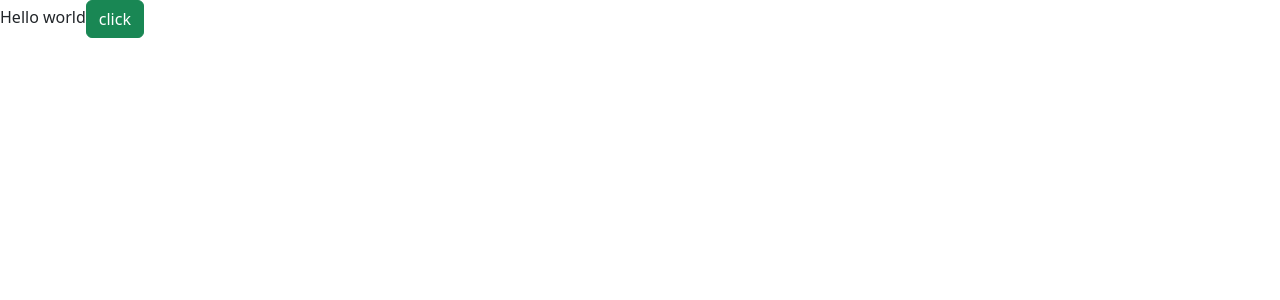
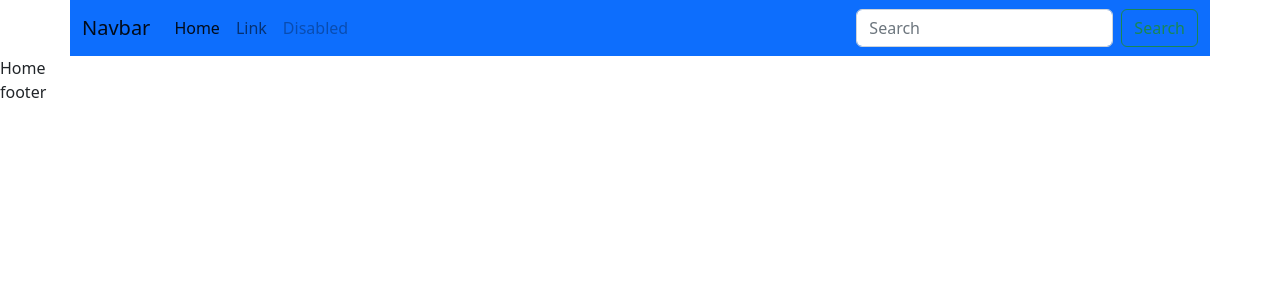
Before and after one commit to hossainshadat/content-management-with-redux-clientside, a React (Create React App) app: page / in a window 1280 px wide. Shown: the top 300 px of the page. Built offline with nearby package versions, Linux system fonts and the light colour scheme.

Commit message:
Bootstrap navbar added

```diff
--- a/src/App.js
+++ b/src/App.js
@@ -1,11 +1,11 @@
-import "bootstrap/dist/css/bootstrap.min.css";
-import { Button } from "react-bootstrap";
+// import "bootstrap/dist/css/bootstrap.min.css";
+import { RouterProvider } from "react-router-dom";
+import { router } from "./routes/routes";
 
 function App() {
   return (
     <div>
-      Hello world
-      <Button variant="success">click</Button>
+      <RouterProvider router={router} />
     </div>
   );
 }
--- a/src/layout/main/Navbar.js
+++ b/src/layout/main/Navbar.js
@@ -0,0 +1,52 @@
+import React from "react";
+
+export const Navbar = () => {
+  return (
+    <nav class="container navbar navbar-expand-lg bg-primary">
+      <div class="container-fluid">
+        <a class="navbar-brand" href="#">
+          Navbar
+        </a>
+        <button
+          class="navbar-toggler"
+          type="button"
+          data-bs-toggle="collapse"
+          data-bs-target="#navbarTogglerDemo02"
+          aria-controls="navbarTogglerDemo02"
+          aria-expanded="false"
+          aria-label="Toggle navigation"
+        >
+          <span class="navbar-toggler-icon"></span>
+        </button>
+        <div class="collapse navbar-collapse" id="navbarTogglerDemo02">
+          <ul class="navbar-nav me-auto mb-2 mb-lg-0">
+            <li class="nav-item">
+              <a class="nav-link active" aria-current="page" href="#">
+                Home
+              </a>
+            </li>
+            <li class="nav-item">
+              <a class="nav-link" href="#">
+                Link
+              </a>
+            </li>
+            <li class="nav-item">
+              <a class="nav-link disabled">Disabled</a>
+            </li>
+          </ul>
+          <form class="d-flex" role="search">
+            <input
+              class="form-control me-2"
+              type="search"
+              placeholder="Search"
+              aria-label="Search"
+            />
+            <button class="btn btn-outline-success" type="submit">
+              Search
+            </button>
+          </form>
+        </div>
+      </div>
+    </nav>
+  );
+};
--- a/src/layout/main/main.js
+++ b/src/layout/main/main.js
@@ -0,0 +1,16 @@
+import React from "react";
+import { Navbar } from "./Navbar";
+import { Outlet } from "react-router-dom";
+import Footer from "./../../pages/Main/footer/Footer";
+
+const Main = () => {
+  return (
+    <div>
+      <Navbar />
+      <Outlet />
+      <Footer />
+    </div>
+  );
+};
+
+export default Main;
--- /dev/null
+++ b/src/pages/Main/error/ErrorPage.js
@@ -0,0 +1,9 @@
+import React from 'react'
+
+const ErrorPage = () => {
+  return (
+    <div>ErrorPage</div>
+  )
+}
+
+export default ErrorPage
--- /dev/null
+++ b/src/pages/Main/footer/Footer.js
@@ -0,0 +1,7 @@
+import React from "react";
+
+const Footer = () => {
+  return <div>footer</div>;
+};
+
+export default Footer;
--- a/src/pages/Main/home/Home.js
+++ b/src/pages/Main/home/Home.js
@@ -0,0 +1,7 @@
+import React from "react";
+
+const Home = () => {
+  return <div>Home</div>;
+};
+
+export default Home;
--- a/src/routes/routes.js
+++ b/src/routes/routes.js
@@ -0,0 +1,18 @@
+import { createBrowserRouter } from "react-router-dom";
+import ErrorPage from "../pages/Main/error/ErrorPage";
+import Home from "../pages/Main/home/Home";
+import Main from "./../layout/main/Main";
+
+export const router = createBrowserRouter([
+  {
+    path: "/",
+    element: <Main />,
+    errorElement: <ErrorPage />,
+    children: [
+      {
+        path: "/",
+        element: <Home />,
+      },
+    ],
+  },
+]);
```
Also changed, not shown: src/index.js (+8 -6 lines).
